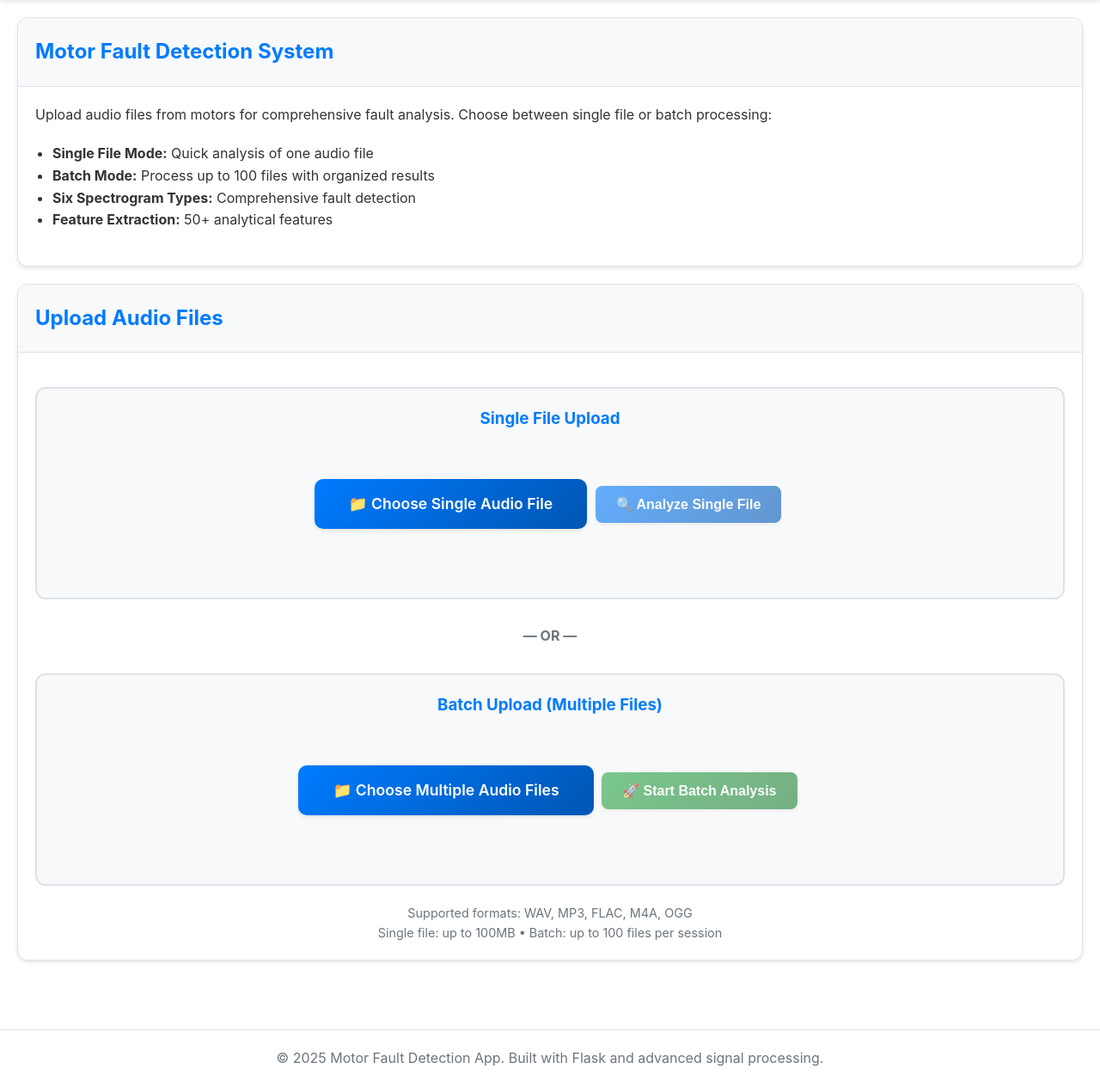
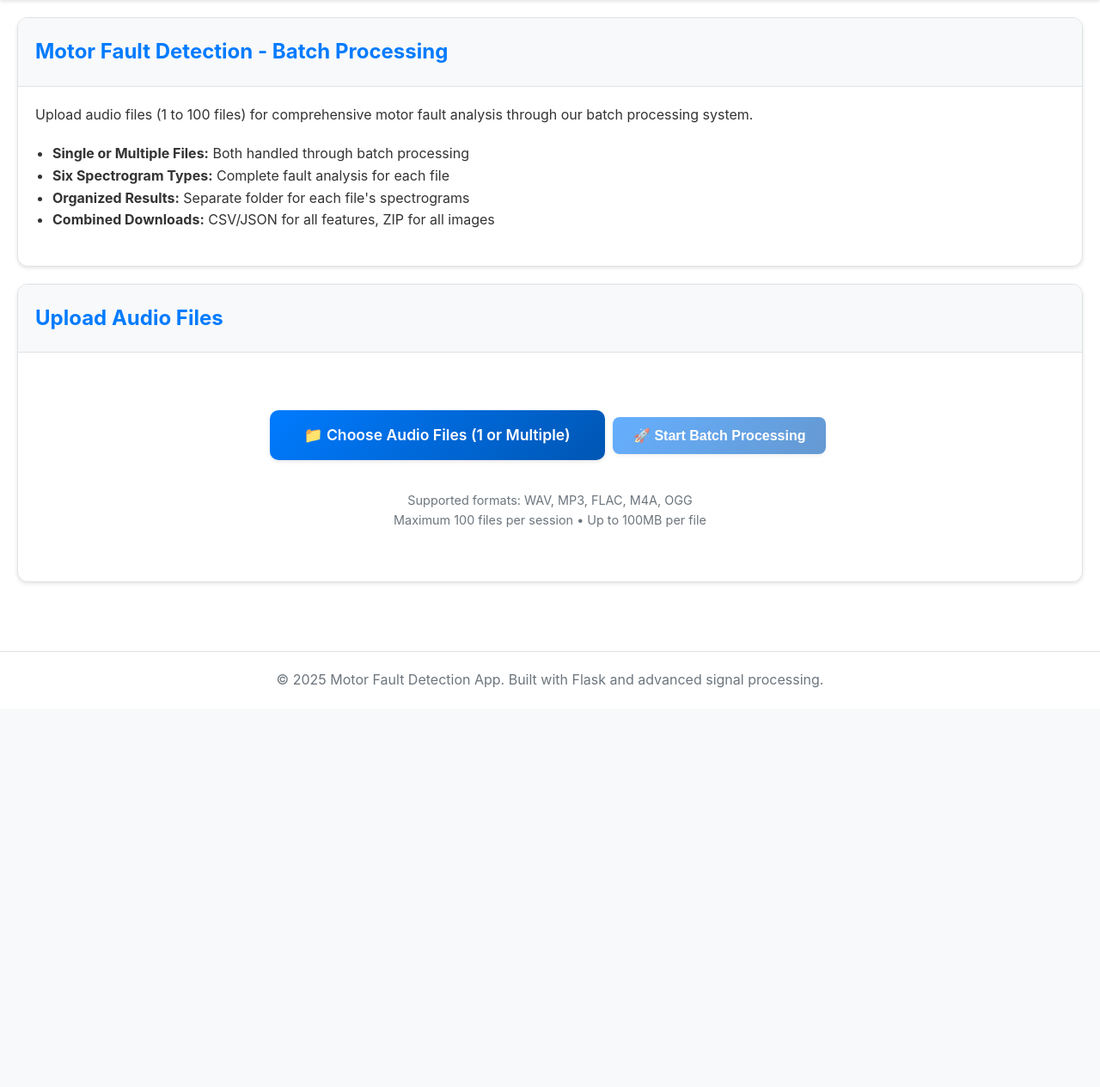
Before and after one commit to Crinklyfoster/Spectograms-Picturizer-2, a Flask app: page / in a window 1280 px wide. Shown: the part 71-1335 px from the top of the page at 86% size. After the commit the page ends 871 px from the top, so only its background shows below. Run offline with Flask 3, Linux system fonts and the light colour scheme; some libraries are stand-ins or nearby versions.

Commit message:
Update index.html

```diff
--- a/templates/index.html
+++ b/templates/index.html
@@ -1,20 +1,20 @@
 {% extends "base.html" %}
 
-{% block title %}Motor Fault Detection - Upload{% endblock %}
+{% block title %}Batch Upload - Motor Fault Detection{% endblock %}
 
 {% block content %}
 <div class="card">
     <div class="card-header">
-        <h1 class="card-title">Motor Fault Detection System</h1>
+        <h1 class="card-title">Motor Fault Detection - Batch Processing</h1>
     </div>
     <div class="card-body">
-        <p>Upload audio files from motors for comprehensive fault analysis. Choose between single file or batch processing:</p>
+        <p>Upload audio files (1 to {{ max_files }} files) for comprehensive motor fault analysis through our batch processing system.</p>
 
         <ul style="margin: 20px 0; padding-left: 20px;">
-            <li><strong>Single File Mode:</strong> Quick analysis of one audio file</li>
-            <li><strong>Batch Mode:</strong> Process up to {{ max_files }} files with organized results</li>
-            <li><strong>Six Spectrogram Types:</strong> Comprehensive fault detection</li>
-            <li><strong>Feature Extraction:</strong> 50+ analytical features</li>
+            <li><strong>Single or Multiple Files:</strong> Both handled through batch processing</li>
+            <li><strong>Six Spectrogram Types:</strong> Complete fault analysis for each file</li>
+            <li><strong>Organized Results:</strong> Separate folder for each file's spectrograms</li>
+            <li><strong>Combined Downloads:</strong> CSV/JSON for all features, ZIP for all images</li>
         </ul>
     </div>
 </div>
@@ -30,61 +30,31 @@
         <h2 class="card-title">Upload Audio Files</h2>
     </div>
     <div class="card-body">
-        <!-- Single File Upload -->
-        <div class="upload-mode">
-            <h3>Single File Upload</h3>
-            <form id="single-upload-form" action="{{ url_for('upload_file') }}" method="post" enctype="multipart/form-data" class="upload-form">
+        <form id="upload-form" action="{{ url_for('upload_files') }}" method="post" enctype="multipart/form-data" class="upload-form">
             <div class="file-input-wrapper">
                 <input type="file"
-                           id="single-file-input"
-                           name="file"
+                       id="file-input"
+                       name="files"
                        accept=".wav,.mp3,.flac,.m4a,.ogg"
-                           class="file-input">
-                    <label for="single-file-input" class="file-input-label">
-                        📁 Choose Single Audio File
+                       class="file-input"
+                       multiple
+                       required>
+                <label for="file-input" class="file-input-label">
+                    📁 Choose Audio Files (1 or Multiple)
                 </label>
             </div>
 
-                <div id="single-file-info" class="file-info" style="display: none;"></div>
+            <div id="file-info" class="file-info" style="display: none;"></div>
 
-                <button type="submit" class="btn btn-primary" id="single-upload-btn" disabled>
-                    🔍 Analyze Single File
+            <button type="submit" class="btn btn-primary" id="upload-btn" disabled style="margin-top: 15px;">
+                🚀 Start Batch Processing
             </button>
+
+            <p style="margin-top: 15px; color: var(--secondary-color); font-size: 0.9rem;">
+                Supported formats: WAV, MP3, FLAC, M4A, OGG<br>
+                Maximum {{ max_files }} files per session • Up to 100MB per file
+            </p>
         </form>
-        </div>
-
-        <div style="margin: 30px 0; text-align: center; color: var(--secondary-color);">
-            <strong>— OR —</strong>
-        </div>
-
-        <!-- Batch Upload -->
-        <div class="upload-mode">
-            <h3>Batch Upload (Multiple Files)</h3>
-            <form id="batch-upload-form" action="{{ url_for('upload_file') }}" method="post" enctype="multipart/form-data" class="upload-form">
-                <div class="file-input-wrapper">
-                    <input type="file"
-                           id="batch-file-input"
-                           name="files"
-                           accept=".wav,.mp3,.flac,.m4a,.ogg"
-                           class="file-input"
-                           multiple>
-                    <label for="batch-file-input" class="file-input-label">
-                        📁 Choose Multiple Audio Files
-                    </label>
-                </div>
-
-                <div id="batch-file-info" class="file-info" style="display: none;"></div>
-
-                <button type="submit" class="btn btn-success" id="batch-upload-btn" disabled>
-                    🚀 Start Batch Analysis
-                </button>
-            </form>
-        </div>
-
-        <p style="margin-top: 20px; color: var(--secondary-color); font-size: 0.9rem; text-align: center;">
-            Supported formats: WAV, MP3, FLAC, M4A, OGG<br>
-            Single file: up to 100MB • Batch: up to {{ max_files }} files per session
-        </p>
 
         {% if session.get('session_id') %}
         <div style="margin-top: 30px; text-align: center;">
@@ -98,78 +68,64 @@
     </div>
 </div>
 
-<style>
-.upload-mode {
-    padding: 20px;
-    border: 2px solid var(--border-color);
-    border-radius: 12px;
-    margin: 20px 0;
-    background-color: var(--light-color);
+<script>
+document.addEventListener('DOMContentLoaded', function() {
+    const fileInput = document.getElementById('file-input');
+    const fileInfo = document.getElementById('file-info');
+    const uploadBtn = document.getElementById('upload-btn');
+
+    fileInput.addEventListener('change', function(event) {
+        const files = event.target.files;
+
+        if (files.length > 0) {
+            let totalSize = 0;
+            let fileList = [];
+            let validFiles = 0;
+
+            for (let i = 0; i < files.length; i++) {
+                const file = files[i];
+                const isValid = validateAudioFile(file);
+
+                if (isValid) {
+                    validFiles++;
+                    totalSize += file.size;
+                    fileList.push(`✅ ${file.name} (${formatFileSize(file.size)})`);
+                } else {
+                    fileList.push(`❌ ${file.name} (Invalid format or too large)`);
+                }
             }
 
-.upload-mode h3 {
-    color: var(--primary-color);
-    margin-bottom: 15px;
-    text-align: center;
+            fileInfo.innerHTML = `
+                <div style="margin-bottom: 10px;">
+                    <strong>Selected:</strong> ${files.length} files | <strong>Valid:</strong> ${validFiles} files<br>
+                    <strong>Total size:</strong> ${formatFileSize(totalSize)}
+                </div>
+                <div style="max-height: 200px; overflow-y: auto; border: 1px solid var(--border-color); border-radius: 6px; padding: 10px;">
+                    ${fileList.join('<br>')}
+                </div>
+            `;
+
+            fileInfo.style.display = 'block';
+            uploadBtn.disabled = validFiles === 0 || validFiles > {{ max_files }};
+
+            if (validFiles > {{ max_files }}) {
+                fileInfo.innerHTML += '<br><span style="color: var(--danger-color); font-weight: bold;">⚠️ Too many files!</span>';
+            } else if (validFiles > 0) {
+                fileInfo.innerHTML += '<br><span style="color: var(--success-color); font-weight: bold;">✅ Ready for processing!</span>';
             }
-</style>
-
-<script>
-document.addEventListener('DOMContentLoaded', function() {
-    // Single file handling
-    const singleFileInput = document.getElementById('single-file-input');
-    const singleFileInfo = document.getElementById('single-file-info');
-    const singleUploadBtn = document.getElementById('single-upload-btn');
-
-    singleFileInput.addEventListener('change', function() {
-        const file = this.files[0];
-        if (file) {
-            singleFileInfo.innerHTML = `
-                <strong>Selected:</strong> ${file.name}<br>
-                <strong>Size:</strong> ${formatFileSize(file.size)}
-            `;
-            singleFileInfo.style.display = 'block';
-            singleUploadBtn.disabled = false;
         } else {
-            singleFileInfo.style.display = 'none';
-            singleUploadBtn.disabled = true;
+            fileInfo.style.display = 'none';
+            uploadBtn.disabled = true;
         }
     });
 
-    // Batch file handling
-    const batchFileInput = document.getElementById('batch-file-input');
-    const batchFileInfo = document.getElementById('batch-file-info');
-    const batchUploadBtn = document.getElementById('batch-upload-btn');
+    function validateAudioFile(file) {
+        const allowedExtensions = ['wav', 'mp3', 'flac', 'm4a', 'ogg'];
+        const maxSize = 100 * 1024 * 1024; // 100MB
 
-    batchFileInput.addEventListener('change', function() {
-        const files = this.files;
-        if (files.length > 0) {
-            let totalSize = 0;
-            let fileList = [];
-
-            for (let i = 0; i < files.length; i++) {
-                totalSize += files[i].size;
-                fileList.push(`• ${files[i].name} (${formatFileSize(files[i].size)})`);
+        const extension = file.name.split('.').pop().toLowerCase();
+        return allowedExtensions.includes(extension) && file.size <= maxSize;
     }
-
-            batchFileInfo.innerHTML = `
-                <strong>Selected files:</strong> ${files.length}<br>
-                <strong>Total size:</strong> ${formatFileSize(totalSize)}<br>
-                <div style="max-height: 150px; overflow-y: auto; margin-top: 10px;">
-                    ${fileList.join('<br>')}
-                </div>
-            `;
-            batchFileInfo.style.display = 'block';
-            batchUploadBtn.disabled = files.length > {{ max_files }};
-
-            if (files.length > {{ max_files }}) {
-                batchFileInfo.innerHTML += '<br><span style="color: var(--danger-color);">⚠️ Too many files!</span>';
-            }
-        } else {
-            batchFileInfo.style.display = 'none';
-            batchUploadBtn.disabled = true;
-        }
-    });
 
     function formatFileSize(bytes) {
         if (bytes === 0) return '0 Bytes';
```
Lines whose indentation alone changed are shown as unchanged.
